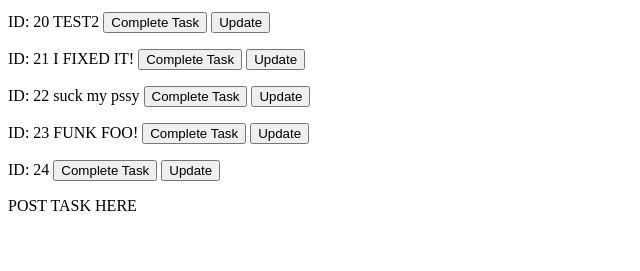
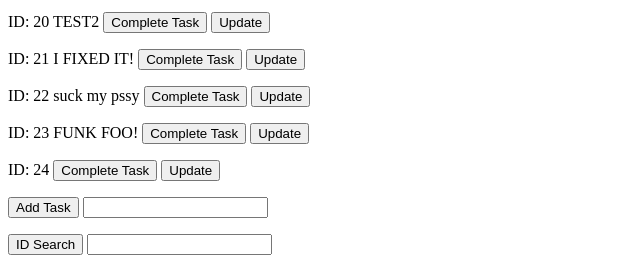
Before and after one commit to Bashworth16/Todo, a Django app: page /home in a window 1280 px wide. Shown: the part 720-991 px from the top of the page, without its empty margins (0-640 px from the left). Before the commit the page ends 931 px from the top, so only its background shows below. Run offline with Django 3.2, Linux system fonts and the light colour scheme; data comes from the database, SQL or seed files in the repository.

Commit message:
WIP: Trying to create a post task txt field and button.

```diff
--- a/mysite/todo/templates/html_files/index.html
+++ b/mysite/todo/templates/html_files/index.html
@@ -3,7 +3,7 @@
     <h1>To-do List</h1>
 </div>
 <body>
-<div id="tasks"></div>
+<div id="tasks">
 <script>
     function loadList() {
         fetch('http://127.0.0.1:8000/api/v1/tasks')
@@ -26,7 +26,7 @@
             .catch(error => {
                 console.log(error);
             });
-        }
+        };
 
     function completeTask(id) {
         let url = 'http://127.0.0.1:8000/home'
@@ -36,8 +36,26 @@
                 });
     };
 
+    function postTask() {
+        fetch('http://127.0.0.1:8000/api/v1/tasks', {method: 'POST'})
+            .then(response => {
+                location.reload(true)
+                });
+    }
+
     loadList()
 </script>
-<div>POST TASK HERE</div>
+</div>
+
+<form action="api/v1/tasks" method="POST">
+    <input type="submit" value="Add Task"/>
+    <input type="text" name="new_task"/>
+</form>
+
+<form action="api/v1/task/" method="GET">
+    <input type="submit" value="ID Search"/>
+    <input type="text" name="search_text"/>
+</form>
+
 </body>
 </html>
```
